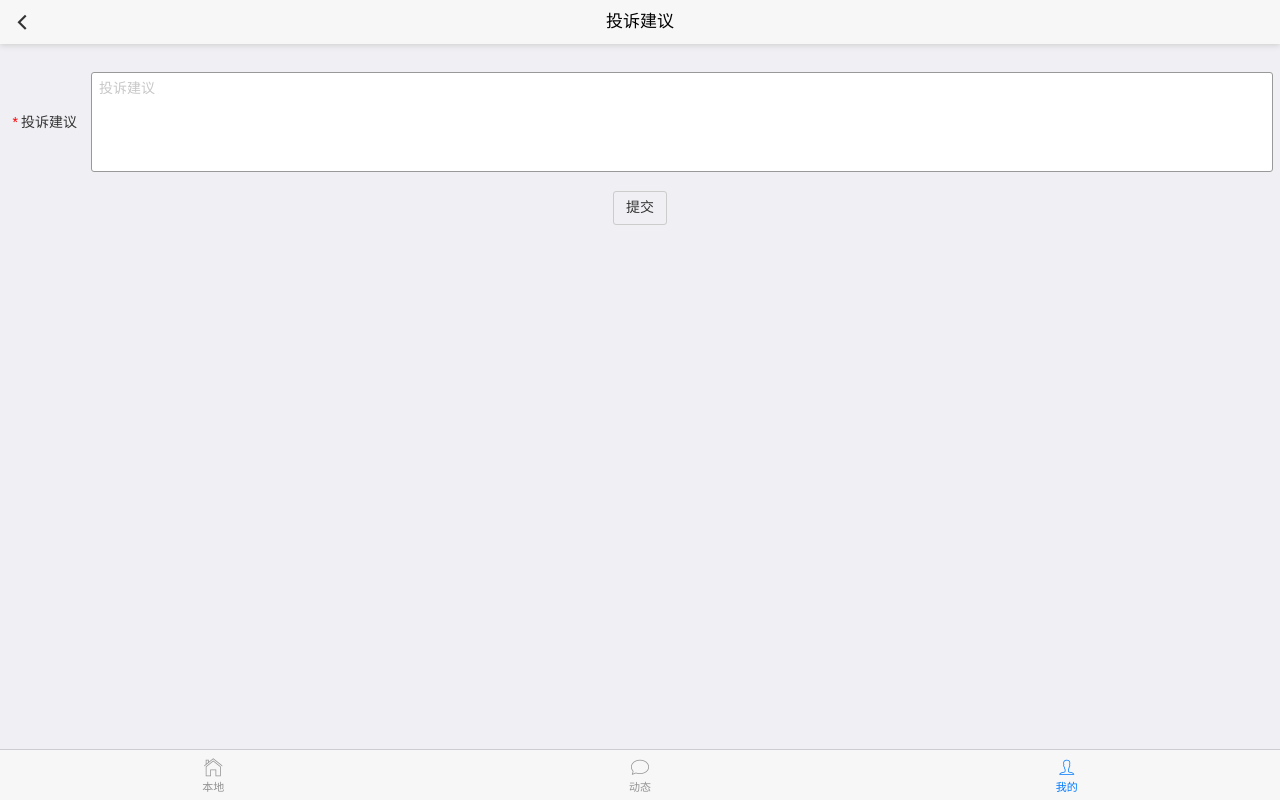
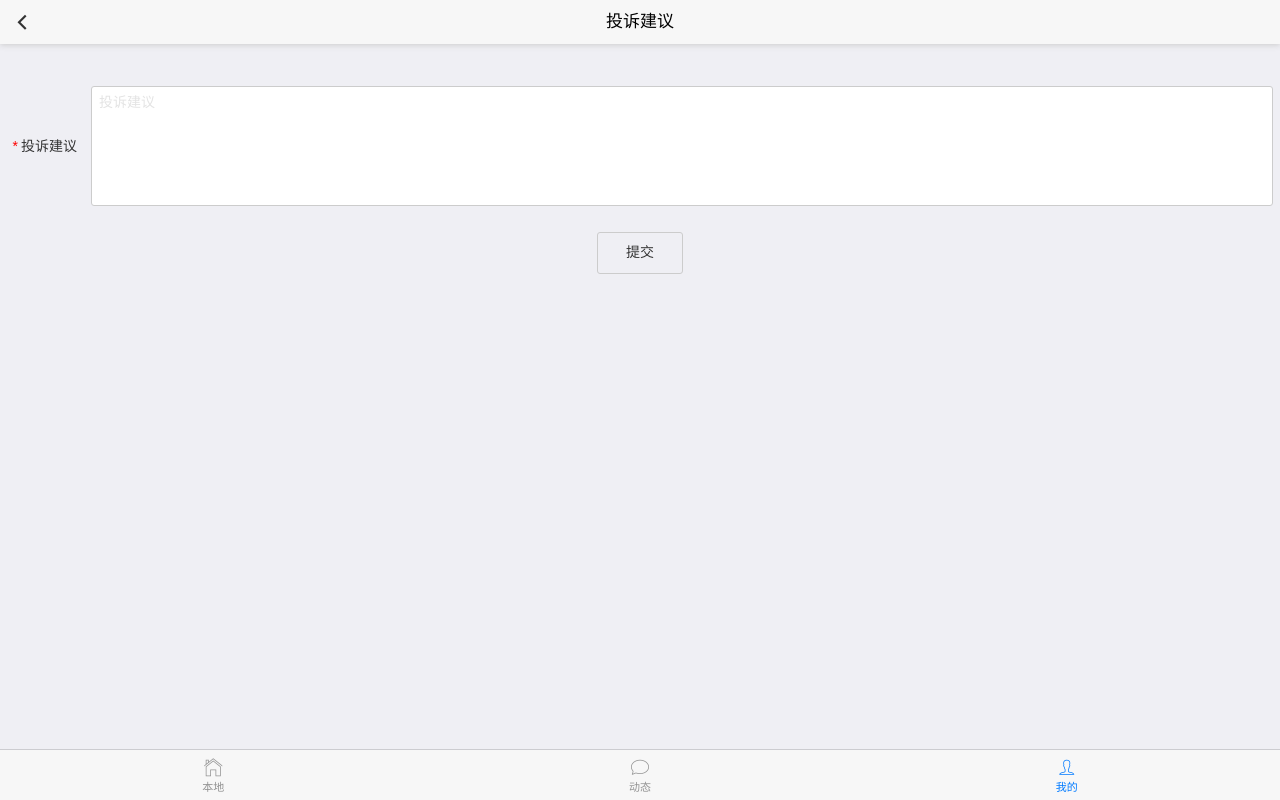
Before and after one commit to xinjie-just/txhy-wx, a plain HTML site: page index.html in a window 1280 px wide. Drawn offline with Linux system fonts and the light colour scheme.

Commit message:
优化投诉建议页

```diff
--- a/index.html
+++ b/index.html
@@ -38,7 +38,7 @@
 					<textarea id="advise" placeholder="投诉建议"></textarea>
 				</div>
 				<div class="mui-button-row advise-handle">
-					<button type="submit" class="advise-submit mui-btn mui-btn-outlined">提交</button>
+					<button type="submit" class="mui-btn mui-btn-outlined advise-submit">提交</button>
 				</div>
 			</form>
 		</div>
--- a/styles/txhy.scss
+++ b/styles/txhy.scss
@@ -14,7 +14,7 @@
 
 /*===投诉建议===*/
 .advise-form {
-    margin-top: 2rem;
+    margin-top: 3rem;
     padding: 0 .5em;
     color: $text-color;
     font-size: $font-size;
@@ -45,13 +45,13 @@
         textarea {
             -webkit-flex: 1;
                     flex: 1;
-            min-height: 100px;
-            max-height: 120px;
+            min-height: 120px;
+            max-height: 150px;
             line-height: 1.6em;
             overflow-y: auto;
             padding: .25em .5em;
             font-size: $font-size;
-            color: #999;
+            color: #ccc;
             border: 1px solid;
             &:focus {
                 color: $text-color;
@@ -61,6 +61,9 @@
         }
     }
     .advise-handle {
-        margin-top: 1rem;
+        margin-top: 1.5rem;
+        .advise-submit {
+            padding: 10px 28px;
+        }
     }
 }
```
Also changed, not shown: styles/txhy.css.
